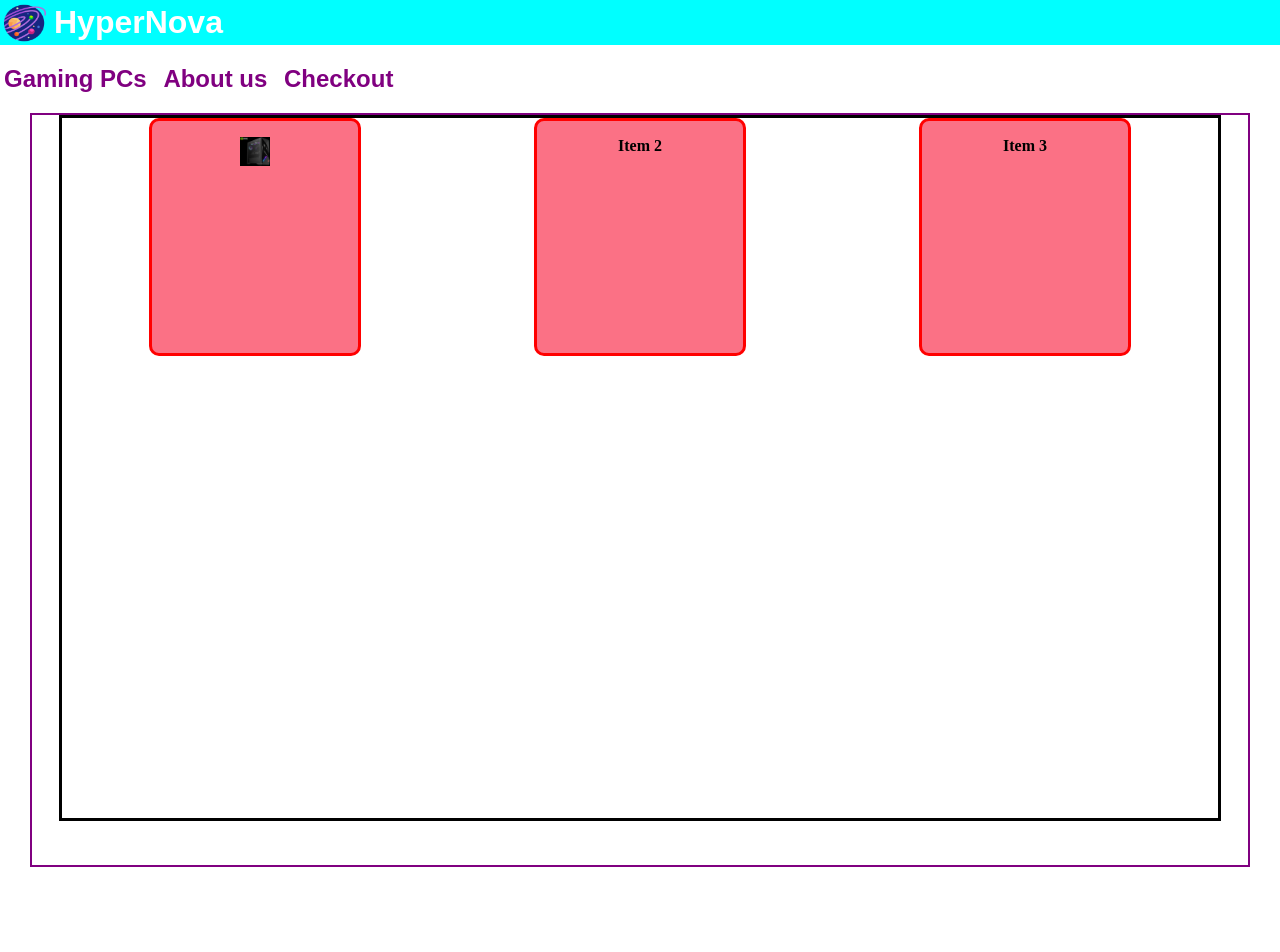
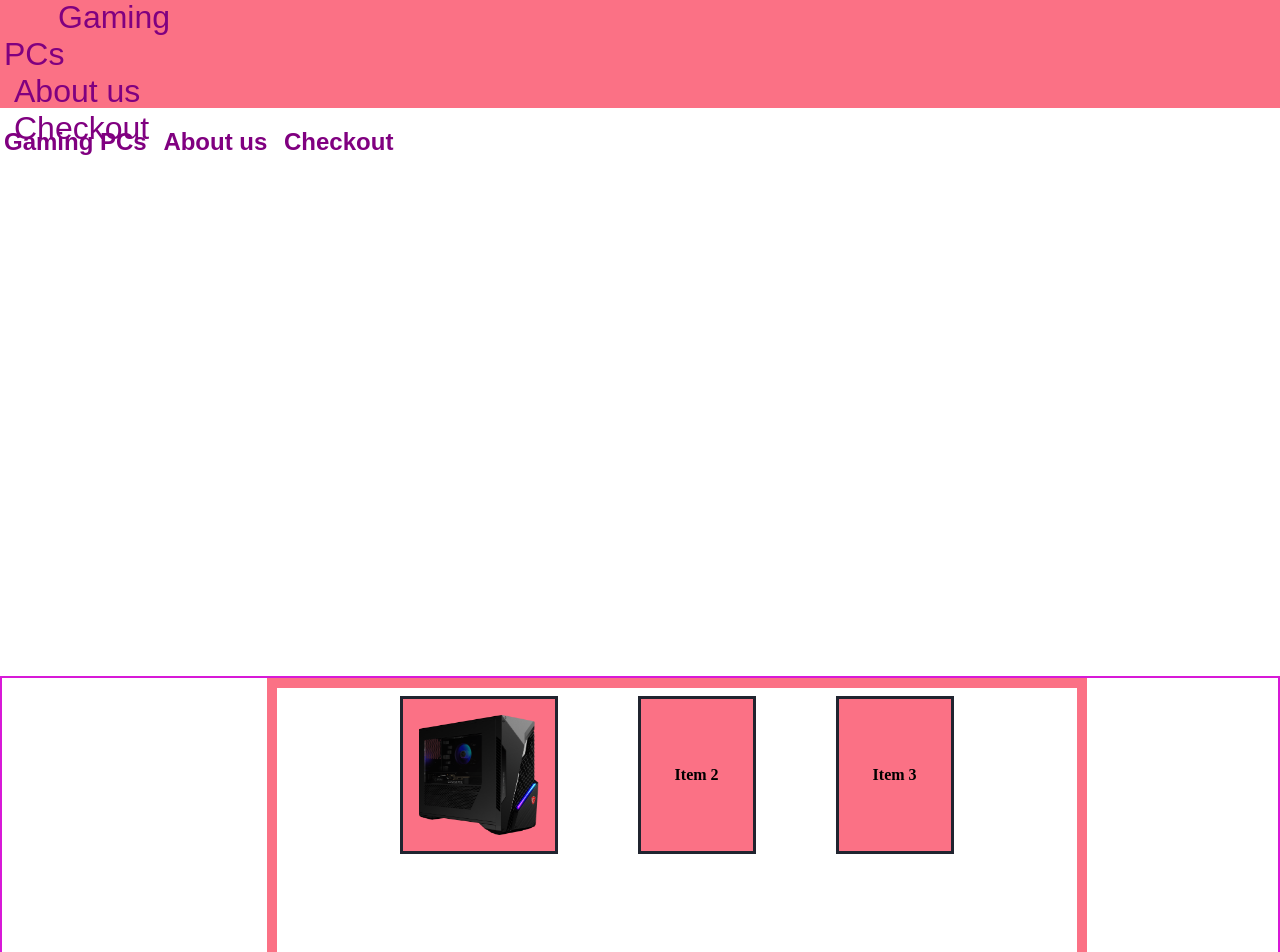
Before and after one commit to HyperNova-PC/HyperNova-PC.github.io, a plain HTML site: page pc.html in a window 1280 px wide. Shown: the top 952 px of the page. Before the commit the page ends 867 px from the top, so only its background shows below. Drawn offline with Linux system fonts and the light colour scheme.

Commit message:
Ben bezig met de header beter maken en heb de code actief verpest, ben alleen te lui om het nu te fixen dus doe ik morgen wel (dat is 7 oktober)

```diff
--- a/pc.html
+++ b/pc.html
@@ -1,12 +1,14 @@
 <!DOCTYPE html>
-<html>
-
+<html lang="en">
 <!----  Titel en plaatje  ----->
 
   <head>
-    <title> Pc Shop</title>
+    <title> Prebuilt Gaming Pc's | Hypernova</title>
     <link rel="icon" type="image/x-icon" href="/galaxy.png">
     <link rel="stylesheet" href="styles.css">
+    <meta charset="UTF-8">
+    <meta http-equiv="X-UA-Compatible" content="IE=edge">
+    <meta name="viewport" content="width=device-width, initial-scale=1.0">
   </head>
 
 <!----  Titel en plaatje  ----->
@@ -15,22 +17,40 @@
 
 <!----  Site naam en Navbar ----->
 
+   <header class="page-header" id="kopje2">
+     <div>
+       <div>
+          Hypernova
+          <a href= index.html>
+            <img src="galaxy.png" alt="logo" id="logo">
+           </a>
+       </div>
+
+
+        <div>
+          <a href="pc.html" id="navbar1"> Gaming PCs </a>
+        </div>
+
+        <div>
+          <a href="AboutUs.html" id="navbar2"> About us </a>
+
+        </div>
+
+
+        <div>
+          <a href="Checkout.html" id="navbar2">Checkout </a>
+        </div>
+     </div>
+   </header>
+
   <body style="background-color: white; margin: 0px;">
-    <h1 id="kopje2"> HyperNova
-      <a href= index.html>
-        <img src="galaxy.png" alt="logo" style= "float:left;width: 42px; height:38px; padding-right:8px";>
-      </a>
-    </h1>
+
 
     <h2 style="color:white" >
       <a href="pc.html" id="navbar1"> Gaming PCs </a>
       <a href="AboutUs.html" id="navbar2"> About us </a>
       <a href="Checkout.html" id="navbar2">Checkout </a>
     </h2>
-
-
-
-
 
   </body>
 
@@ -40,15 +60,28 @@
 
 <!---- Pc's rij 1 ----->
  <body style="background-color: white; margin: 0;">
-  <div class="container-list" id="">
-   <div class="container-products">
-    <div class="item item-1">
-       <img src="Pc foto's/Pc1.png" id="plaatjes">
+
+   <section class="poster" >
+
+    <div class="">
     </div>
-    <div class="item item-2"> Item 2</div>
-    <div class="item item-3"> Item 3</div>
+  </section>
+
+
+
+  <div class="container-list">
+    <div class="container-products">
+      <div class="item item-1">
+        <img src="Pc foto's/Pc-header2.png " class="Pc-pics">
+      </div>
+
+      <div class="item item-2"> Item 2</div>
+
+      <div class="item item-3"> Item 3</div>
+
    </div>
-  </div>
+
+
 
  </body>
 
--- a/styles.css
+++ b/styles.css
@@ -4,7 +4,27 @@
 
 /* */
 
+:root /* color */{
+  --color-border-container-list: #d719d7;
+  --color-border-container-products: #fb7185;
+  --color-border-items: #20242f;
+  --color-test-background: #fb7185;
+  --dark: #78fad1;
+  --light: #ffffff;
+  --success: #0abf30;
+  --error: #e24d4c;
+  --warning: #e9bd0c;
+  --info: #3498db;
+  --random: #eb43ff;
+}
 
+:root /* lengths */ {
+  --aspect-ratio-pictures-min: 80px;
+  --aspect-ratio-pictures-max: 120px;
+  --aspect-ratio-16_9: 56.25%;
+  --aspect-ratio-1_1: 100%;
+  --aspect-ratio-4_3: 75%;
+}
 
 
 /***** Dingen voor de kopjes *****/
@@ -21,7 +41,7 @@ padding-left: 4px;
 }
 
 #kopje2{
-  background-color:aqua;
+  background-color: var(--color-test-background);
   font-size:xx-large;
   font-family: "priori-sans", sans-serif;
   color:white;
@@ -30,6 +50,8 @@ padding-left: 4px;
   padding-bottom: 4px;
   padding-left: 4px;
 }
+
+
 
 /***** Dingen voor de kopjes *****/
 
@@ -44,12 +66,22 @@ z-index: -1;
 }
 
 #navbar2 {
-font-family: "priori-sans", sans-serif;
+font-family: "t-26 carbon", sans-serif;
 color:purple;
 text-decoration: none;
 padding-left: 10px;
 z-index: -1;
  }
+
+#logo {
+  float: left;
+  width: 42px;
+  height: 38px;
+  padding-right: 8px;
+
+}
+
+
 
 /***** Dingen voor de Navbars *****/
 
@@ -89,6 +121,18 @@ text-decoration: none;
 /***** Dingen voor de videos *****/
 
 /***** Dingen voor de Pc plaatjes *****/
+.div {
+  display: block;
+}
+
+.body{
+  min-height: 100vh;
+  scroll-behavior: smooth;
+  text-rendering: optimizeSpeed;
+  line-height: 1.5;
+
+}
+
 #plaatjes {
   width: 30px;
   height: auto;
@@ -96,44 +140,101 @@ text-decoration: none;
   /*float: left;*/
   padding-left: 0%;
 }
+#Pc-header {
+  height: 632;
+  width: 2048;
+  background-color: var(--color-test-background);
 
-.container-list {
-  display: flex;
-  /* justify-content: ; */
-  flex-wrap: nowrap;
-  border: 2px solid purple;
-  width: 95%;
-  height: 750px;
-  margin: 0 auto;
+}
+
+header{
+  display: block;
+}
+
+.poster{
+  background-color: var(--black);
+  height: 500px;
+  z-index: -1;
+}
+
+
+
+
+.page-header {
+  position: relative;
+  left: 0;
+  right: 0;
+  top: 0;
+  z-index: 99;
+  border-bottom: 2px solid transparant;
+
+  height: 100px;
+  width: 100%;
+  display:flex;
+  align-items: center;
 
 }
 
 
+
+.container-list {
+  display: flex;
+  justify-content: flex-end;
+  flex-wrap: wrap;
+  flex-direction: row;
+
+  border: 2px solid var(--color-border-container-list);
+  max-width: 100%;
+  height: 750px;
+  margin: 0;
+}
+
 .container-products {
   display: flex;
   flex-direction: row;
-  justify-content: space-around;
+  justify-content: center;
   flex-wrap: wrap;
+  gap: 80px;
+  margin-right: 15%;
 
-  width: 95%;
+
+  min-width: 800px;
+  max-width: 800px;
   height: 700px;
-  margin: 0 auto;
-  border: 3px solid black;
+  border: 10px solid var(--color-border-container-products);
+  float: right;
+  padding-top: 1ch;
+  aspect-ratio: var(--aspect-ratio-16_9);
+}
+
+.item {
+ display: flex;
+ min-width: var(--aspect-ratio-pictures-min);
+ max-width: var(--aspect-ratio-pictures-max);
+ min-height: var(--aspect-ratio-pictures-min);
+ max-height: var(--aspect-ratio-pictures-max);
+
+ background-color: var(--color-test-background);
+ padding: 1em;
+ font-weight: 700;
+ color: var(--black);
+ justify-content: center;
+ align-items: center;
+ border: 3px solid var(--color-border-items);
+ position: relative;
+ aspect-ratio: var(--aspect-ratio-16_9);
 }
 
 
-.item {
- width: 15% ;
- height: 200px ;
- background-color: #fb7185;
- padding: 1em;
- font-weight: 700;
- color: black;
- text-align: center;
- border: 3px solid red;
- border-radius: 10px;
+
+.Pc-pics {
+  position: relative;
+  height: 100% ;
+  width: 100% ;
 
 }
+
+
 /***** Dingen voor de Pc plaatjes *****/
 
 /***** De about us sectie *****/
```
Also changed, not shown: Pc sites/Pc1.html (+2 -0 lines), Pc foto's/Pc-header.png (added), Pc foto's/Pc-header2.png (added), Pc foto's/Pc-header3.png (added).
